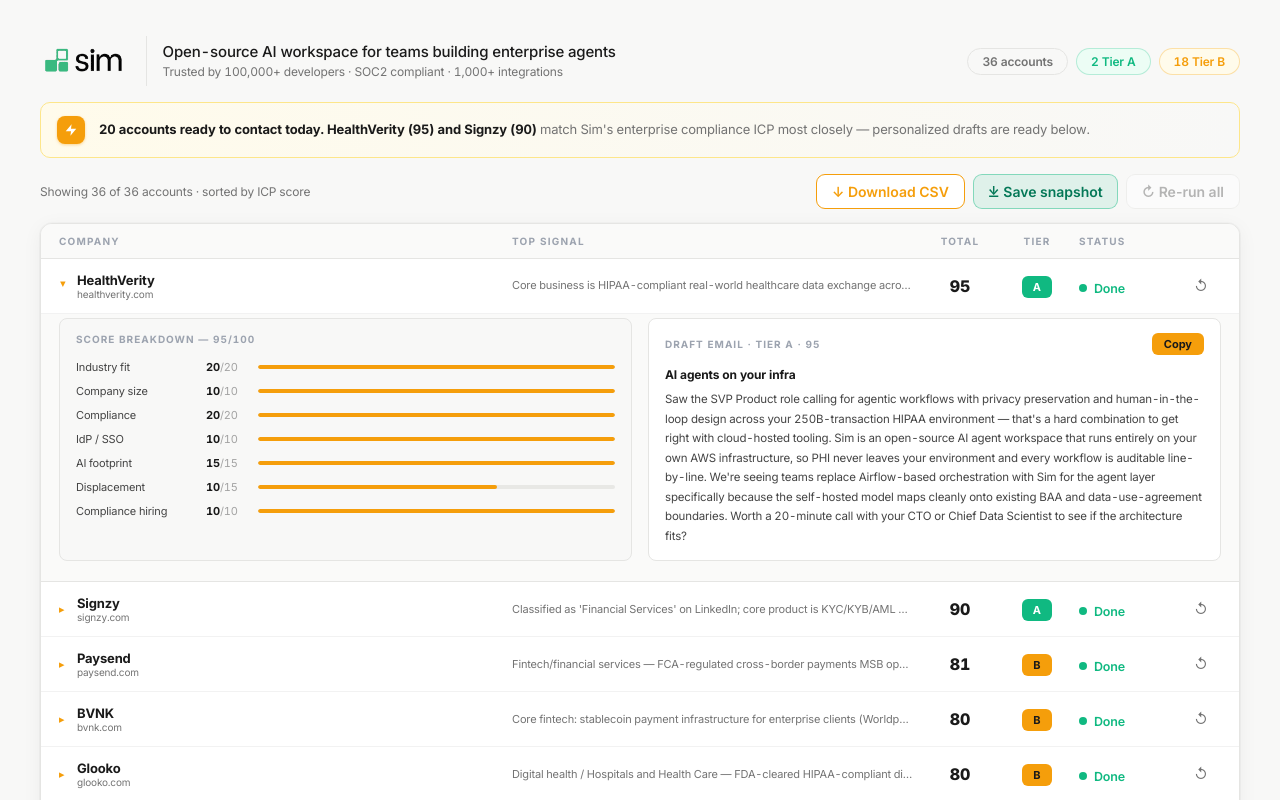
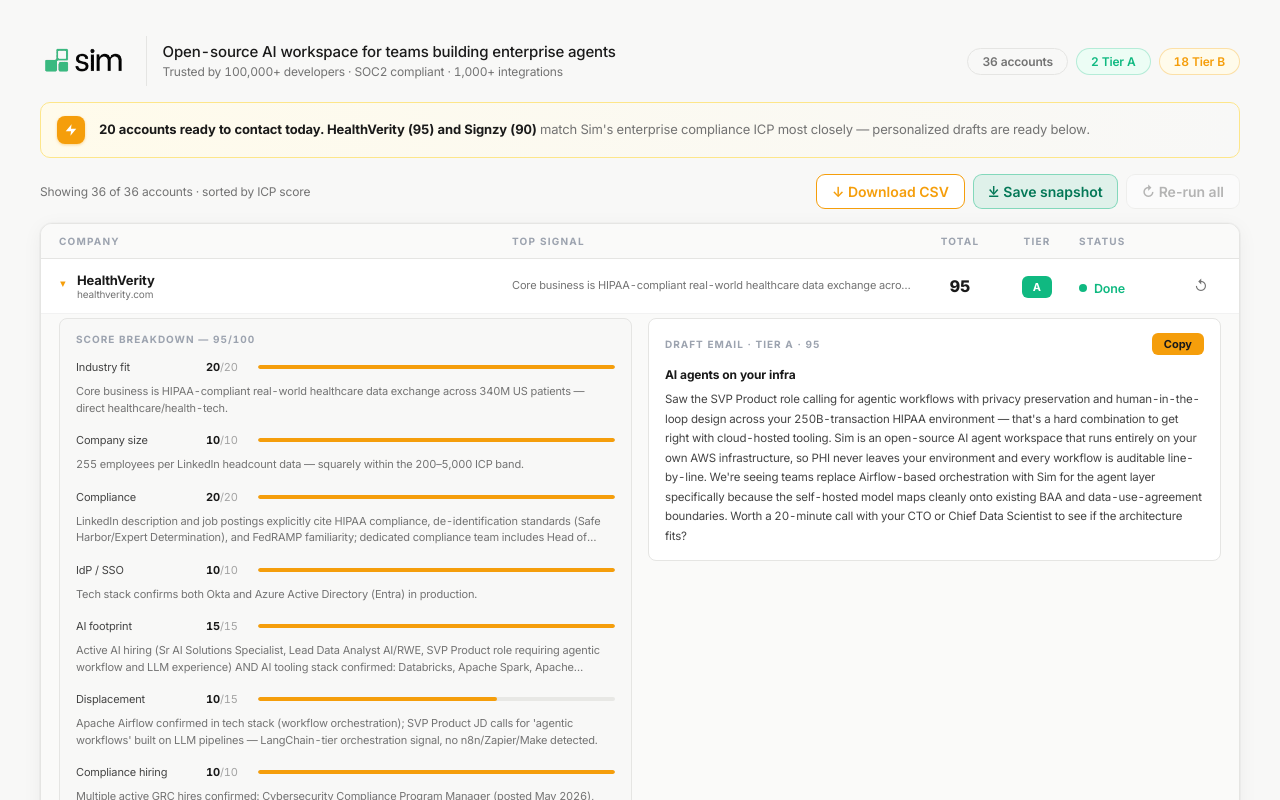
Before and after one commit to Aaksethi/Sim-GTM-Agent, a React (Vite) app in the folder frontend/: page / in a window 1280 px wide. Shown: the top 800 px of the page. Built offline with nearby package versions, Linux system fonts and the light colour scheme; no server answers.

Commit message:
Update ResultsTable.jsx

```diff
--- a/frontend/src/components/ResultsTable.jsx
+++ b/frontend/src/components/ResultsTable.jsx
@@ -138,7 +138,8 @@
                 const cell = r.scores[c.key] || { points: 0, max: c.max, why: '' }
                 const frac = c.max ? cell.points / c.max : 0
                 return (
-                  <div key={c.key} style={bRow}>
+                  <div key={c.key}>
+                    <div style={bRow}>
                       <div style={bLabel}>{c.label}</div>
                       <div className="tnum" style={bScore}>
                         {cell.points}
@@ -147,6 +148,10 @@
                       <div style={bTrack}>
                         <div style={{ ...bFill, width: `${Math.round(frac * 100)}%`, background: frac >= 0.6 ? AMBER : GRAY_FILL }} />
                       </div>
+                    </div>
+                    {cell.why ? (
+                      <div style={bWhy} title={cell.why}>{cell.why}</div>
+                    ) : null}
                   </div>
                 )
               })}
@@ -259,6 +264,17 @@
 const bScore = { width: 42, fontSize: 11, fontWeight: 700, color: '#1a1a1a', flexShrink: 0 }
 const bTrack = { flex: 1, height: 4, background: '#e8e8e5', borderRadius: 99, overflow: 'hidden' }
 const bFill = { height: '100%', borderRadius: 99, transition: 'width 0.4s ease' }
+const bWhy = {
+  fontSize: 11,
+  color: '#737373',
+  lineHeight: 1.5,
+  marginTop: 4,
+  marginBottom: 12,
+  display: '-webkit-box',
+  WebkitLineClamp: 2,
+  WebkitBoxOrient: 'vertical',
+  overflow: 'hidden',
+}
 const emailHead = { display: 'flex', alignItems: 'center', justifyContent: 'space-between', marginBottom: 12 }
 const copyBtn = { background: 'var(--accent)', color: '#1a1a1a', border: 'none', borderRadius: 6, padding: '4px 12px', fontSize: 11, fontWeight: 700, cursor: 'pointer', fontFamily: 'inherit' }
 const emailSubject = { fontWeight: 700, fontSize: 12, color: '#1a1a1a', marginBottom: 8 }
```
Lines whose indentation alone changed are shown as unchanged.
